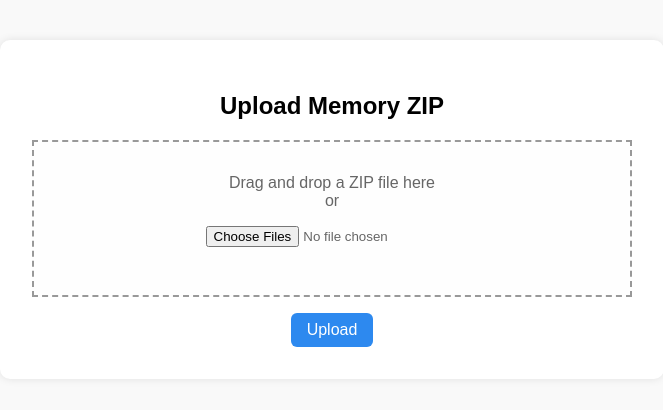
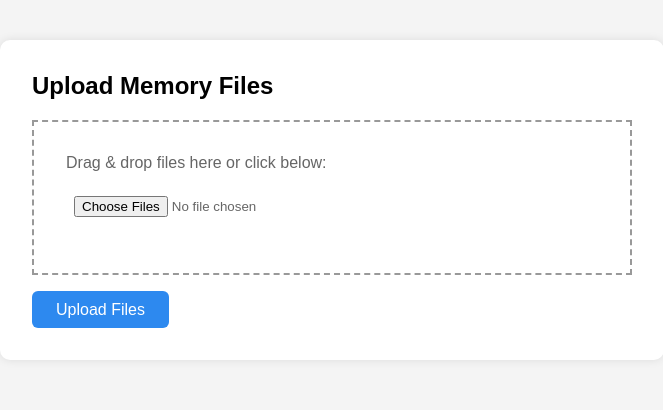
Before and after one commit to dkunkleman/cybermave-mvp-uploader, a Flask app: page /admin/memory-upload in a window 1280 px wide. Shown: the top 410 px of the page, without its empty margins (308-971 px from the left). Run offline with Flask 3, Linux system fonts and the light colour scheme.

Commit message:
Update memory_upload.html

```diff
--- a/templates/admin/memory_upload.html
+++ b/templates/admin/memory_upload.html
@@ -1,12 +1,12 @@
 <!DOCTYPE html>
 <html>
 <head>
-  <title>Memory Upload</title>
+  <title>Upload Memory Files</title>
   <style>
     body {
       font-family: Arial, sans-serif;
       padding: 2rem;
-      background: #f9f9f9;
+      background: #f4f4f4;
     }
     .container {
       background: white;
@@ -14,18 +14,20 @@
       max-width: 600px;
       margin: auto;
       border-radius: 10px;
-      box-shadow: 0 0 8px rgba(0,0,0,0.1);
-      text-align: center;
+      box-shadow: 0 0 10px rgba(0,0,0,0.1);
+    }
+    h2 {
+      margin-top: 0;
     }
     input[type=file] {
-      display: block;
-      margin: 1rem auto;
+      padding: 0.5rem;
+      margin: 1rem 0;
     }
     button {
       background: #2d89ef;
       border: none;
       color: white;
-      padding: 0.5rem 1rem;
+      padding: 0.6rem 1.5rem;
       font-size: 1rem;
       border-radius: 6px;
       cursor: pointer;
@@ -33,26 +35,36 @@
     .dropzone {
       border: 2px dashed #999;
       padding: 2rem;
-      margin: 1rem auto;
-      background: #fefefe;
+      margin-bottom: 1rem;
+      background: #fff;
       color: #666;
+      cursor: pointer;
+    }
+    .dropzone.dragover {
+      border-color: #2d89ef;
+      background: #eef7ff;
+    }
+    ul {
+      text-align: left;
+      color: green;
+      font-size: 0.9rem;
     }
   </style>
 </head>
 <body>
   <div class="container">
-    <h2>Upload Memory ZIP</h2>
+    <h2>Upload Memory Files</h2>
     <form method="post" enctype="multipart/form-data">
       <div class="dropzone" id="dropzone">
-        Drag and drop a ZIP file here<br>or<br>
-        <input type="file" name="memoryfiles" multiple required>
+        Drag & drop files here or click below:
+        <input type="file" name="memoryfiles" id="fileInput" multiple required>
       </div>
-      <button type="submit">Upload</button>
+      <button type="submit">Upload Files</button>
     </form>
 
     {% with messages = get_flashed_messages() %}
       {% if messages %}
-        <ul style="color: green; text-align: left;">
+        <ul>
           {% for message in messages %}
             <li>{{ message }}</li>
           {% endfor %}
@@ -60,5 +72,24 @@
       {% endif %}
     {% endwith %}
   </div>
+
+  <script>
+    const dropzone = document.getElementById('dropzone');
+    const fileInput = document.getElementById('fileInput');
+
+    dropzone.addEventListener('click', () => fileInput.click());
+    dropzone.addEventListener('dragover', (e) => {
+      e.preventDefault();
+      dropzone.classList.add('dragover');
+    });
+    dropzone.addEventListener('dragleave', () => {
+      dropzone.classList.remove('dragover');
+    });
+    dropzone.addEventListener('drop', (e) => {
+      e.preventDefault();
+      dropzone.classList.remove('dragover');
+      fileInput.files = e.dataTransfer.files;
+    });
+  </script>
 </body>
 </html>
```
